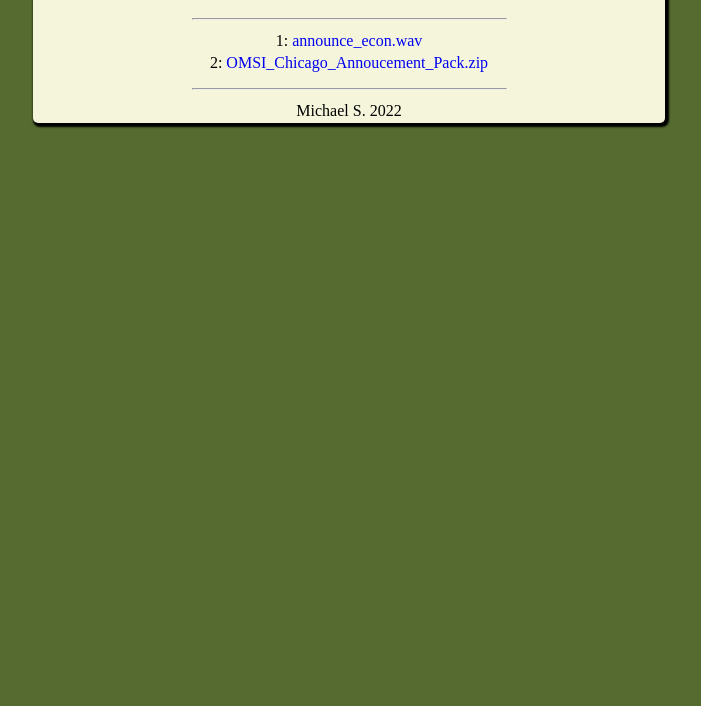
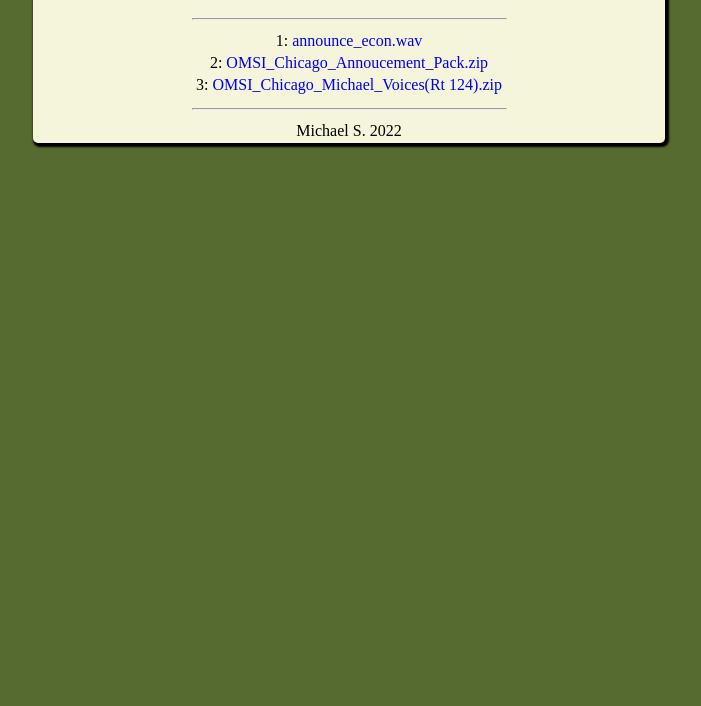
Before and after one commit to BizzyPythonBear/File_Hub, a plain HTML site: page index.html in a window 1280 px wide. Shown: the part 94-800 px from the top of the page, without its empty margins (291-992 px from the left). Drawn offline with Linux system fonts and the light colour scheme.

Commit message:
pack add

```diff
--- a/index.html
+++ b/index.html
@@ -51,7 +51,7 @@
             <td>2: <a href="assets/OMSI_Chicago_Annoucement_Pack.zip">OMSI_Chicago_Annoucement_Pack.zip</a></td>
         </tr>
         <tr>
-
+            <td>3: <a href="assets/Michael Voices Chicago Pack (Rt 124).zip">OMSI_Chicago_Michael_Voices(Rt 124).zip</a></td>
         </tr>
         <tr>
 
```
Also changed, not shown: 1 other file.
